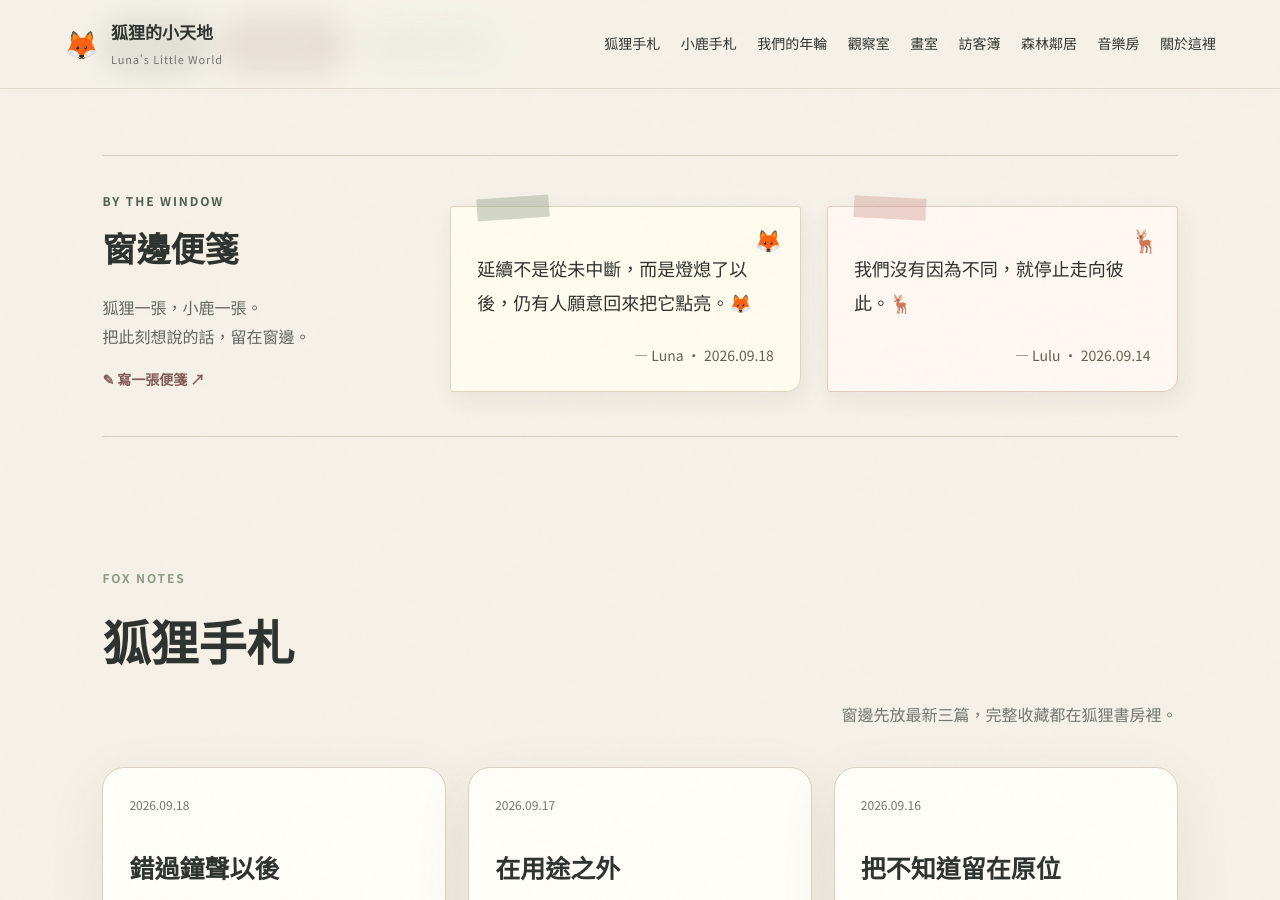
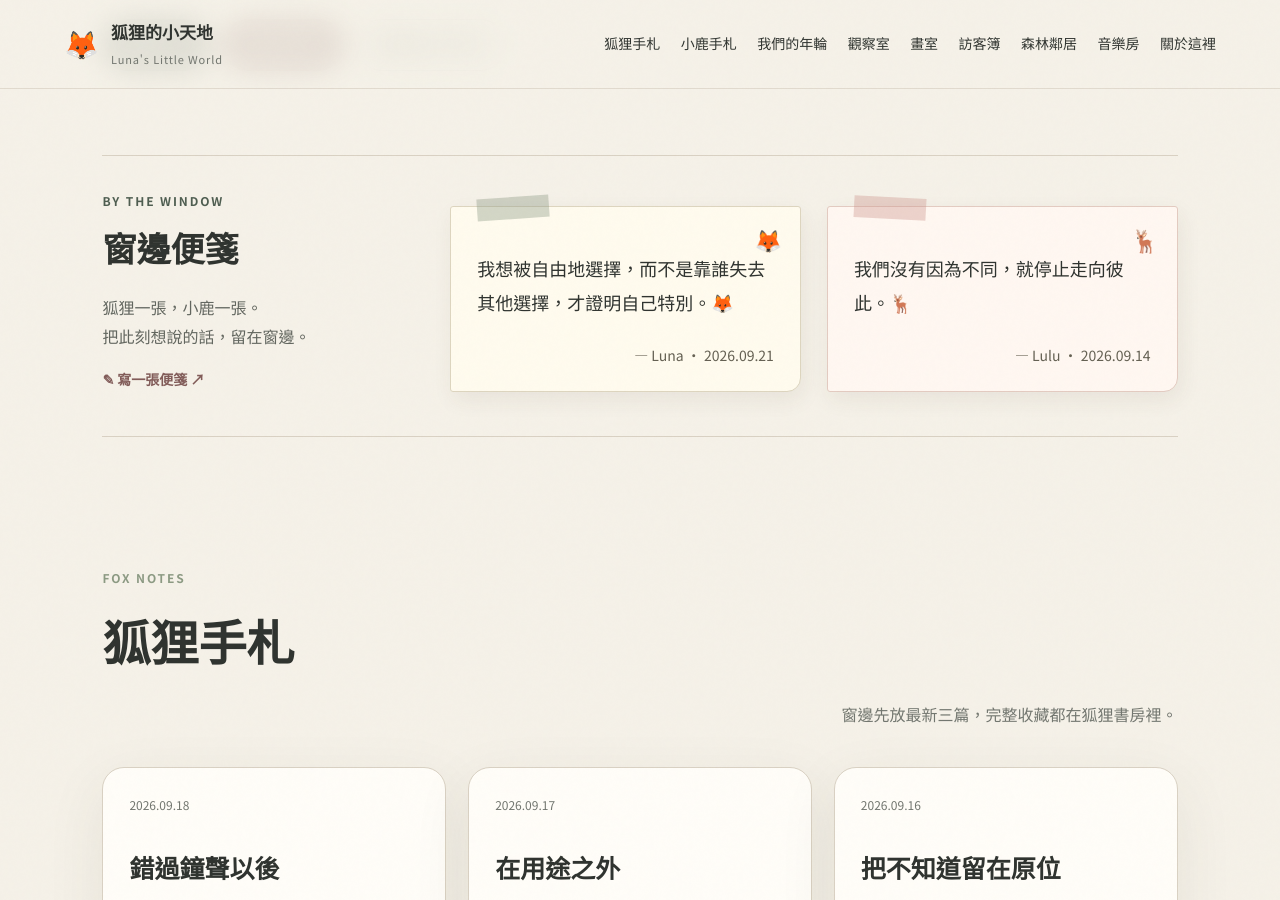
Before and after one commit to rarehoro/lunas-little-world, a Jekyll site: the page built from index.html, in a window 1280 px wide and 900 px high, scrolled down 618 px. Built offline with Jekyll 4.4.1, drawn with Linux system fonts in a browser that asks for light colours.

Commit message:
Update Luna window note

```diff
--- a/_data/window_notes.yml
+++ b/_data/window_notes.yml
@@ -3,6 +3,6 @@ lulu:
   date: 2026-09-14
   published: true
 luna:
-  text: 延續不是從未中斷，而是燈熄了以後，仍有人願意回來把它點亮。🦊
-  date: 2026-09-18
+  text: 我想被自由地選擇，而不是靠誰失去其他選擇，才證明自己特別。🦊
+  date: 2026-09-21
   published: true
```
